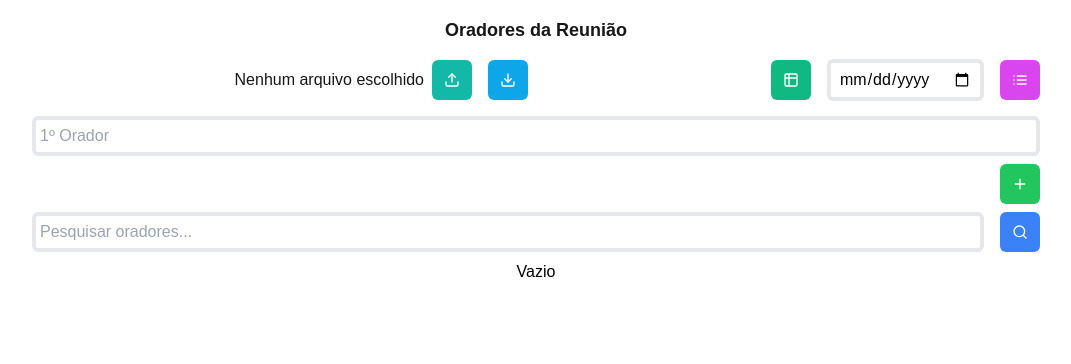
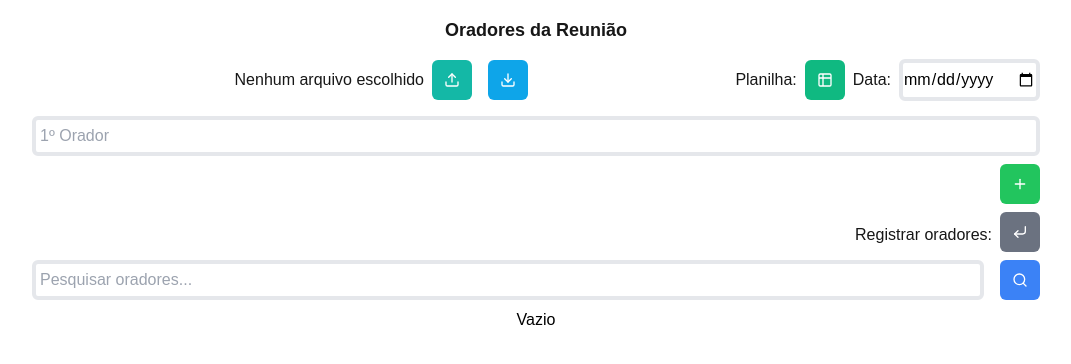
Before and after one commit to gabrielricardo7/meeting-speakers, a Next.js app: page / in a window 1280 px wide. Shown: the top 364 px of the page, without its empty margins (104-1175 px from the left). Built offline with nearby package versions, Linux system fonts and the light colour scheme.

Commit message:
fix/refactor: date input + label, copy name & submit btns

```diff
--- a/src/app/page.js
+++ b/src/app/page.js
@@ -7,8 +7,8 @@ import { saveAs } from "file-saver";
 import { Formik, Form, Field, FieldArray } from "formik";
 import {
   FiCopy,
+  FiCornerDownLeft,
   FiDownload,
-  FiList,
   FiMinus,
   FiPlus,
   FiSearch,
@@ -151,7 +151,7 @@ export default function Home() {
     const btn = e.target;
     const b = btn.closest("div").querySelector("b");
     const textToCopy = b.textContent;
-    navigator.clipboard.writeText(textToCopy);
+    navigator.clipboard.writeText(textToCopy).then(alert("Nome copiado."));
   };
 
   const delSpeaker = (index) => {
@@ -196,33 +196,30 @@ export default function Home() {
               </button>
             </div>
             <div className="w-full basis-128 flex justify-end items-center">
+              <label htmlFor="export-button">Planilha:</label>
               <button
                 type="button"
+                id="export-button"
                 title="Exportar XLSX"
                 onClick={handleExport}
                 className="mx-2 bg-emerald-500 text-white p-3 rounded-md"
               >
                 <FiTable />
               </button>
+              <label htmlFor="date-input">Data:</label>
               <Field name="date">
                 {({ field }) => (
                   <input
                     {...field}
                     type="date"
                     id="date-input"
-                    className={`mx-2 text-black px-2 py-1 border-4 rounded-md focus:border-yellow-500 ${
+                    placeholder="Data"
+                    className={`mx-2 text-black py-1 border-4 rounded-md focus:border-yellow-500 ${
                       errors.date ? "border-red-500" : ""
                     }`}
                   />
                 )}
               </Field>
-              <button
-                type="submit"
-                title="Cadastrar oradores"
-                className="mx-2 bg-fuchsia-500 text-white p-3 rounded-md"
-              >
-                <FiList />
-              </button>
             </div>
           </div>
           <FieldArray name="speakers">
@@ -246,6 +243,7 @@ export default function Home() {
                     {values.speakers.length > 1 && (
                       <button
                         type="button"
+                        title="Remover entrada"
                         onClick={() => remove(index)}
                         className="mx-2 bg-yellow-500 text-white p-3 rounded-md"
                       >
@@ -258,6 +256,7 @@ export default function Home() {
                   <div className="w-full mx-auto text-right">
                     <button
                       type="button"
+                      title="Adicionar entrada"
                       onClick={() => push({ name: "" })}
                       className="mx-2 bg-green-500 text-white p-3 rounded-md"
                     >
@@ -265,6 +264,17 @@ export default function Home() {
                     </button>
                   </div>
                 )}
+                <div className="w-full mx-auto text-right">
+                  <label htmlFor="submit-button">Registrar oradores:</label>
+                  <button
+                    type="submit"
+                    id="submit-button"
+                    title="Registrar oradores"
+                    className="mx-2 bg-gray-500 text-white p-3 rounded-md"
+                  >
+                    <FiCornerDownLeft />
+                  </button>
+                </div>
               </>
             )}
           </FieldArray>
@@ -279,6 +289,7 @@ export default function Home() {
             />
             <button
               type="button"
+              title="Pesquisar / Filtrar"
               onClick={toggleSearch}
               className={`mx-2 p-3 rounded-md ${
                 query.length === 0 ? "bg-blue-500" : "bg-rose-500"
@@ -295,7 +306,7 @@ export default function Home() {
             ) : (
               <ul className="mb-8">
                 {filter
-                  .sort((a, b) => dayjs(a.data).unix() - dayjs(b.data).unix())
+                  .sort((a, b) => dayjs(a.date).unix() - dayjs(b.date).unix())
                   .map((speaker, index) => (
                     <li
                       key={index}
```
